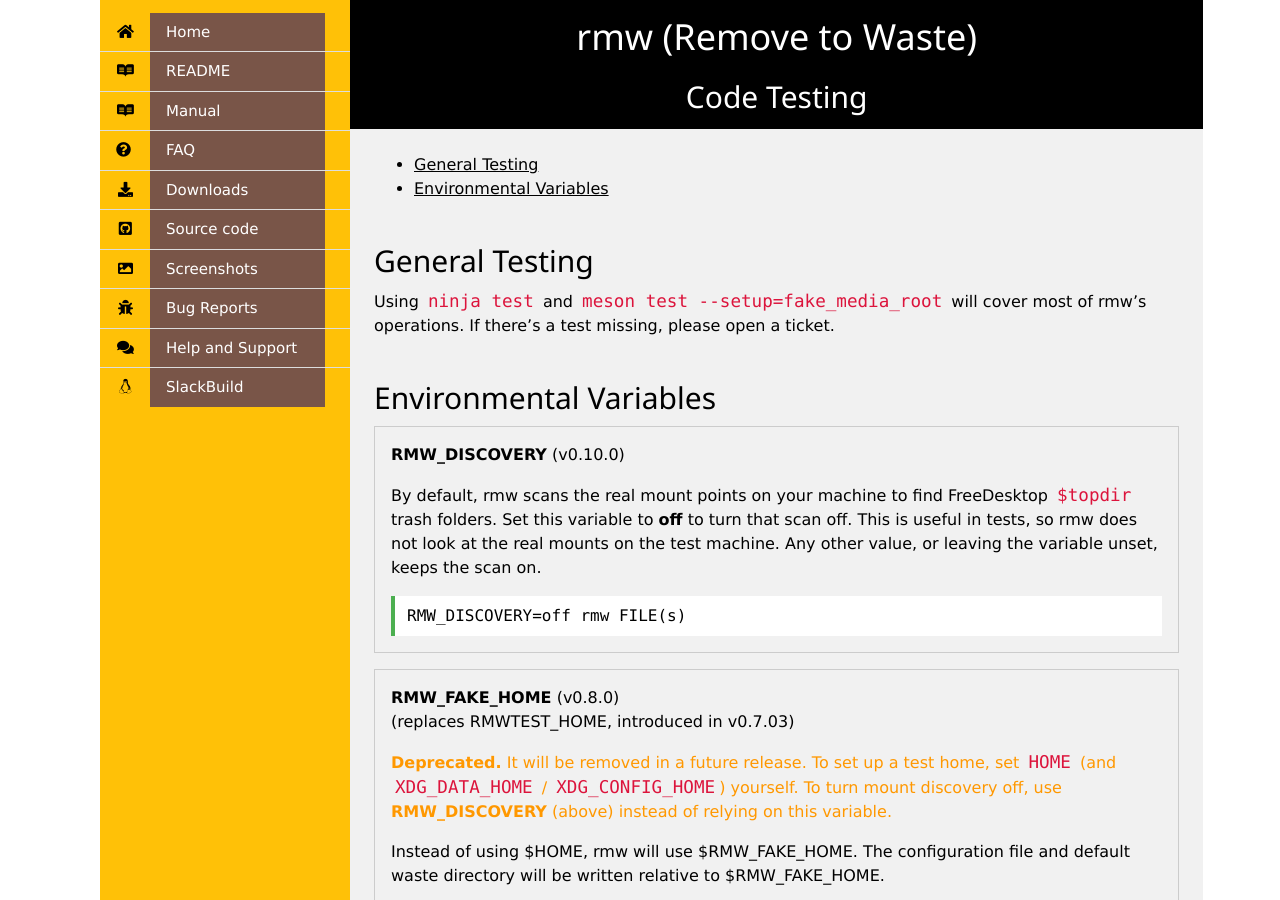
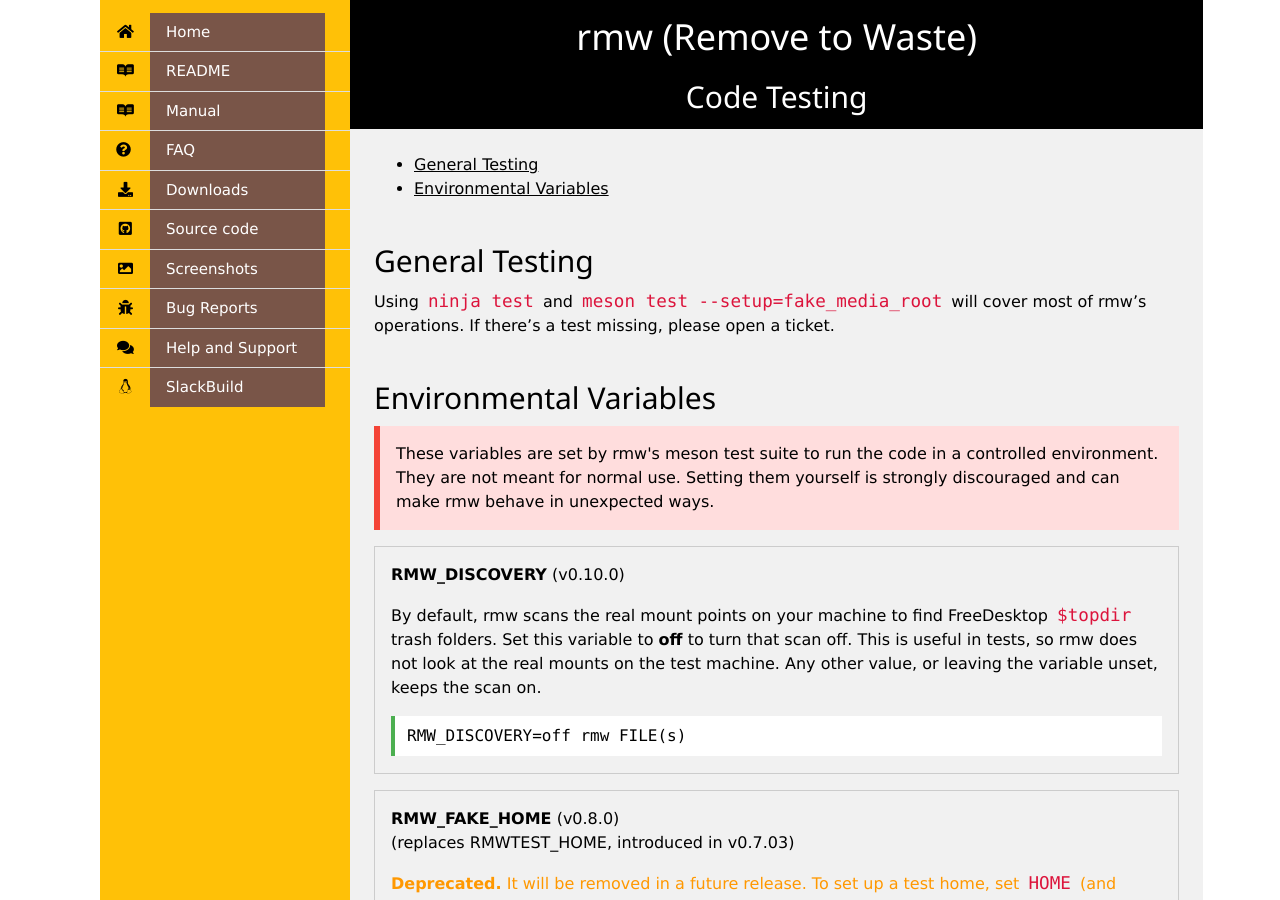
Before and after one commit to theimpossibleastronaut/rmw-website, a Jekyll site: the page built from code-testing.md, in a window 1280 px wide and 900 px high. Built offline with Jekyll 4.4.1, drawn with Linux system fonts in a browser that asks for light colours.

Commit message:
code-testing: warn the env vars are suite-set, not for manual use

```diff
--- a/code-testing.md
+++ b/code-testing.md
@@ -15,6 +15,13 @@ cover most of rmw's operations. If there's a test missing, please open
 a ticket.
 
 <h2 id="env_vars">Environmental Variables</h2>
+<div class="w3-panel w3-pale-red w3-leftbar w3-border-red">
+  <p>These variables are set by rmw's meson test suite to run the code in a
+  controlled environment. They are not meant for normal use. Setting them
+  yourself is strongly discouraged and can make rmw behave in unexpected
+  ways.</p>
+</div>
+
 <div class="w3-panel w3-border">
   <p><b>RMW_DISCOVERY</b> (v0.10.0)</p>
 By default, rmw scans the real mount points on your machine to find
```
